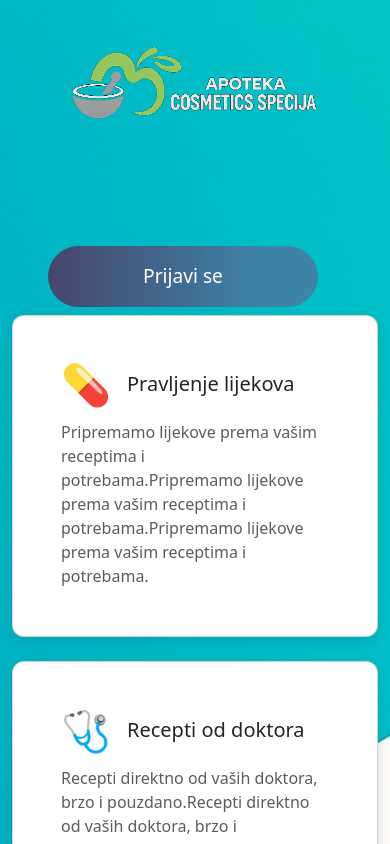
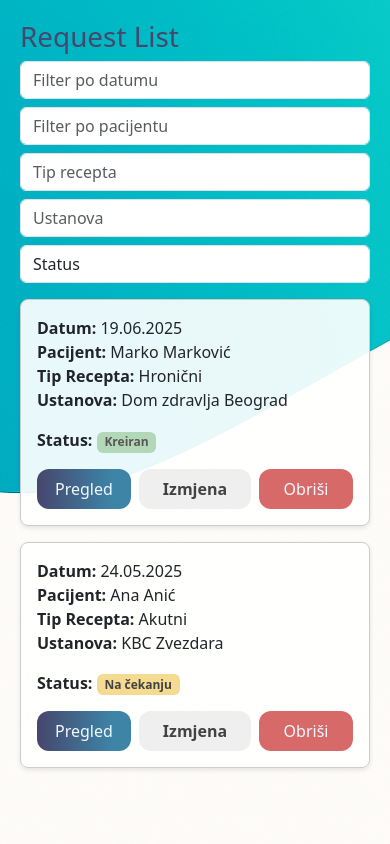
Before and after one commit to myproj832/Web-zahtjevi, a React (Vite) app in the folder frontend/: page /requests in a window 390 px wide. Shown: the top 844 px of the page. Built offline with nearby package versions, Linux system fonts and the light colour scheme.

Commit message:
Add: RequestList

```diff
--- a/frontend/index.html
+++ b/frontend/index.html
@@ -2,12 +2,12 @@
 <html lang="en">
   <head>
     <meta charset="UTF-8" />
-    <link rel="icon" type="image/svg+xml" href="/vite.svg" />
+    <link rel="icon" type="image/svg+xml" href="/logo.ico" />
     <meta name="viewport" content="width=device-width, initial-scale=1.0" />
     <link rel="preconnect" href="https://fonts.googleapis.com">
 <link rel="preconnect" href="https://fonts.gstatic.com" crossorigin>
 <link href="https://fonts.googleapis.com/css2?family=PT+Sans:ital,wght@0,400;0,700;1,400;1,700&display=swap" rel="stylesheet">
-    <title>Vite + React</title>
+    <title>Web zahtjevi</title>
   </head>
   <body>
     <div id="root"></div>
--- a/frontend/package.json
+++ b/frontend/package.json
@@ -13,7 +13,7 @@
     "bootstrap": "^5.3.7",
     "react": "^19.1.0",
     "react-bootstrap": "^2.10.10",
-    "react-dom": "^19.1.0"
+    "react-router-dom": "^7.6.2"
   },
   "devDependencies": {
     "@eslint/js": "^9.25.0",
--- a/frontend/src/App.jsx
+++ b/frontend/src/App.jsx
@@ -1,23 +1,32 @@
+import { BrowserRouter as Router, Routes, Route } from 'react-router-dom';
+import { useState } from 'react';
 import InstitutionModal from './components/InstitutionModal';
-import Dashboard from './pages/Dashboard';
-import { useState } from 'react';
-
+import Dashboard from './pages/Dashboard/Dashboard.jsx';
+import RequestList from './pages/RequestList/RequestList.jsx';
 
 function App() {
   const [showInstitutionModal, setShowInstitutionModal] = useState(false);
+
   const handleSelect = (value) => {
     console.log('Odabrana ustanova:', value);
     // kasnije tu ide logika nakon logina
   };
+
   return (
+    <Router>
       <div>
         <InstitutionModal
           show={showInstitutionModal}
           onSelect={handleSelect}
           onClose={() => setShowInstitutionModal(false)}
         />
-      <Dashboard />
+
+        <Routes>
+          <Route path="/" element={<Dashboard />} />
+          <Route path="/requests" element={<RequestList />} />
+        </Routes>
       </div>
+    </Router>
   );
 }
 
--- a/frontend/src/pages/Dashboard.css
+++ b/frontend/src/pages/Dashboard/Dashboard.css
@@ -1,6 +1,6 @@
 .dashboard-wrapper {
   /* Putanja do tvoje slike */
-  background-image: url('../assets/backgroundImage.png');
+  background-image: url('../../assets/backgroundImage.png');
   background-size: cover;
   background-repeat: no-repeat;
   background-position: center;
--- a/frontend/src/pages/Dashboard.jsx
+++ b/frontend/src/pages/Dashboard/Dashboard.jsx
@@ -1,8 +1,8 @@
 import "./Dashboard.css";
 import { Container, Row, Col, Card, Button } from "react-bootstrap";
 
-import logoSpecija from "../assets/logoSpecija0.png";
-import LoginModal from "../components/LoginModal";
+import logoSpecija from "../../assets/logoSpecija0.png";
+import LoginModal from "../../components/LoginModal";
 import { useState, useRef } from "react";
 
 const cards = [
@@ -40,6 +40,7 @@ const dashboardRef = useRef();
             src={logoSpecija}
             alt="Apoteka logo"
             className="logo mb-3 mb-md-0"
+            style={{ transform: 'scale(0.7)' }}
           />
           <Button
             type="button"
--- /dev/null
+++ b/frontend/src/pages/RequestList/RequestList.css
@@ -0,0 +1,88 @@
+.background {
+    background-image: url('../../assets/backgroundImage.png');
+    background-size: cover;
+    background-repeat: no-repeat;
+    background-position: center;
+    min-height: 100vh;
+    width: 100%;
+  }
+
+  .button-group {
+    display: flex;
+    /* flex-wrap: wrap; */
+    gap: 0.5rem;
+  }
+
+  .button {
+    background: var(--gradient-primary-button);
+    border: none;
+    border-radius: 0.75rem;
+    padding: 0.5rem 1.5rem;
+    font-size: 1rem;
+    font-style: bold;
+    cursor: pointer;
+    transition: transform 0.1s, box-shadow 0.2s;
+    color: aliceblue;
+  }
+
+  .buttonx {
+    background: rgb(215, 105, 105);
+    border: none;
+    border-radius: 0.75rem;
+    padding: 0.5rem 1.5rem;
+    font-size: 1rem;
+    font-style: bold;
+    cursor: pointer;
+    transition: transform 0.1s, box-shadow 0.2s;
+    color: aliceblue;
+  }
+
+  .buttoni {
+    padding: 0.5rem 1.5rem;
+    border: none;
+    border-radius: 0.75rem;
+    font-size: 1rem;
+    font-weight: 600;
+    color: white;
+    cursor: pointer;
+    transition: transform 0.1s, box-shadow 0.2s;
+    color: rgb(66, 66, 66);
+  }
+
+  @media (max-width: 600px) {
+    .button,
+    .buttonx,
+    .institution-btn {
+      padding: 0.5rem 1rem;
+      font-size: 1rem;
+      width: 100%; /* dugme uzima ceo red */
+    }
+}
+
+.btn-pregled {
+    background-color: #b8cfd3;
+    color: rgb(72, 70, 70);
+    border: none;
+  }
+
+  .btn-izmijeni {
+    background-color: #5e7385;
+    color: white;
+    border: none;
+  }
+
+  .btn-obrisi {
+    background-color: #d87680;
+    color: white;
+    border: none;
+  }
+
+  .badge-status-kreiran {
+    background-color: #b2d8b8;
+    color: rgb(88, 87, 87);
+  }
+
+  .badge-status-na-cekanju {
+    background-color: #f4db91;
+    color: rgb(66, 65, 65);
+  }
--- /dev/null
+++ b/frontend/src/pages/RequestList/RequestList.jsx
@@ -0,0 +1,206 @@
+import React, { useState } from "react";
+import "./RequestList.css";
+import { Table } from "react-bootstrap";
+
+function RequestList() {
+  // Dummy data
+  const requests = [
+    {
+      id: 1,
+      datum: "19.06.2025",
+      pacijent: "Marko Marković",
+      tipRecepta: "Hronični",
+      ustanova: "Dom zdravlja Beograd",
+      status: "Kreiran",
+    },
+    {
+      id: 2,
+      datum: "24.05.2025",
+      pacijent: "Ana Anić",
+      tipRecepta: "Akutni",
+      ustanova: "KBC Zvezdara",
+      status: "Na čekanju",
+    },
+  ];
+
+  const [filters, setFilters] = useState({
+    datum: "",
+    pacijent: "",
+    tipRecepta: "",
+    ustanova: "",
+    status: "",
+  });
+
+  const handleFilterChange = (e) => {
+    const { name, value } = e.target;
+    setFilters({ ...filters, [name]: value });
+  };
+
+  const filteredRequests = requests.filter((r) => {
+    return (
+      r.datum.toLowerCase().includes(filters.datum.toLowerCase()) &&
+      r.pacijent.toLowerCase().includes(filters.pacijent.toLowerCase()) &&
+      r.tipRecepta.toLowerCase().includes(filters.tipRecepta.toLowerCase()) &&
+      r.ustanova.toLowerCase().includes(filters.ustanova.toLowerCase()) &&
+      r.status.toLowerCase().includes(filters.status.toLowerCase())
+    );
+  });
+
+  return (
+    <div className="background" style={{ padding: "20px" }}>
+      <h1 style={{ color: "#47466D" }}>Request List</h1>
+
+      <div className="mb-3">
+  <div className="row">
+    <div className="col-12 col-md">
+      <input
+        type="text"
+        className="form-control mb-2 mb-md-0"
+        placeholder="Filter po datumu"
+        name="datum"
+        value={filters.datum}
+        onChange={handleFilterChange}
+      />
+    </div>
+    <div className="col-12 col-md">
+      <input
+        type="text"
+        className="form-control mb-2 mb-md-0"
+        placeholder="Filter po pacijentu"
+        name="pacijent"
+        value={filters.pacijent}
+        onChange={handleFilterChange}
+      />
+    </div>
+    <div className="col-12 col-md">
+      <input
+        type="text"
+        className="form-control mb-2 mb-md-0"
+        placeholder="Tip recepta"
+        name="tipRecepta"
+        value={filters.tipRecepta}
+        onChange={handleFilterChange}
+      />
+    </div>
+    <div className="col-12 col-md">
+      <input
+        type="text"
+        className="form-control mb-2 mb-md-0"
+        placeholder="Ustanova"
+        name="ustanova"
+        value={filters.ustanova}
+        onChange={handleFilterChange}
+      />
+    </div>
+    <div className="col-12 col-md">
+      <select
+        className="form-control"
+        name="status"
+        value={filters.status}
+        onChange={handleFilterChange}
+      >
+        <option value="">Status</option>
+        <option value="Kreiran">Kreiran</option>
+        <option value="Na čekanju">Na čekanju</option>
+      </select>
+    </div>
+  </div>
+</div>
+
+
+      <div className="d-none d-md-block">
+        <Table striped bordered hover responsive>
+          <thead>
+            <tr>
+              <th>Datum</th>
+              <th>Pacijent</th>
+              <th>Tip recepta</th>
+              <th>Ustanova</th>
+              <th>Status</th>
+              <th>Akcije</th>
+            </tr>
+          </thead>
+          <tbody>
+            {filteredRequests.map((row) => (
+              <tr key={row.id}>
+                <td>{row.datum}</td>
+                <td>{row.pacijent}</td>
+                <td>{row.tipRecepta}</td>
+                <td>{row.ustanova}</td>
+                <td>
+                  <span
+                    className={`badge ${
+                      row.status === "Kreiran"
+                        ? "badge-status-kreiran"
+                        : "badge-status-na-cekanju"
+                    }`}
+                  >
+                    {row.status}
+                  </span>
+                </td>
+                <td>
+                  <div className="d-flex gap-2">
+                    <button className="btn btn-pregled btn-sm">Pregled</button>
+                    <button className="btn btn-izmijeni btn-sm">
+                      Izmijeni
+                    </button>
+                    <button className="btn btn-obrisi btn-sm">Obriši</button>
+                  </div>
+                </td>
+              </tr>
+            ))}
+          </tbody>
+        </Table>
+      </div>
+
+      {/* Mobile View - Kartice */}
+      <div className="d-md-none">
+        {filteredRequests.map((request) => (
+          <div
+            key={request.id}
+            style={{
+              border: "1px solid #ccc",
+              borderRadius: "8px",
+              padding: "16px",
+              marginBottom: "16px",
+              boxShadow: "0 2px 5px rgba(0,0,0,0.1)",
+              background: "#ffffffe9",
+            }}
+          >
+            <p style={{ margin: 0 }}>
+              <strong>Datum:</strong> {request.datum}
+            </p>
+            <p style={{ margin: 0 }}>
+              <strong>Pacijent:</strong> {request.pacijent}
+            </p>
+            <p style={{ margin: 0 }}>
+              <strong>Tip Recepta:</strong> {request.tipRecepta}
+            </p>
+            <p>
+              <strong>Ustanova:</strong> {request.ustanova}
+            </p>
+            <p>
+              <strong>Status:</strong>{" "}
+              <span
+                className={`badge ${
+                  request.status === "Kreiran"
+                    ? "badge-status-kreiran"
+                    : "badge-status-na-cekanju"
+                }`}
+              >
+                {request.status}
+              </span>
+            </p>
+            <div className="button-group mt-3">
+              <button className="button">Pregled</button>
+              <button className="buttoni">Izmjena</button>
+              <button className="buttonx">Obriši</button>
+            </div>
+          </div>
+        ))}
+      </div>
+    </div>
+  );
+}
+
+export default RequestList;
```
Also changed, not shown: frontend/src/pages/Doctor/RequestList.jsx (deleted, +0 -10 lines), frontend/src/pages/RequestForm/RequestForm.jsx (renamed from frontend/src/pages/Doctor/RequestForm.jsx), 2 other files (tests, documents, lock files or other folders). Lines whose indentation alone changed are shown as unchanged.
